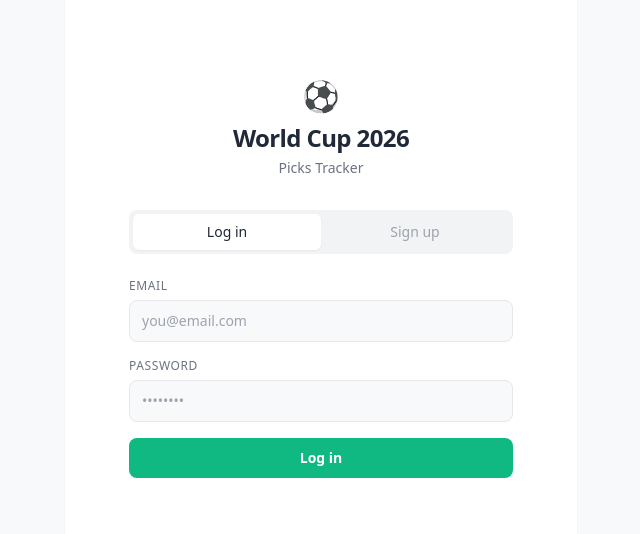
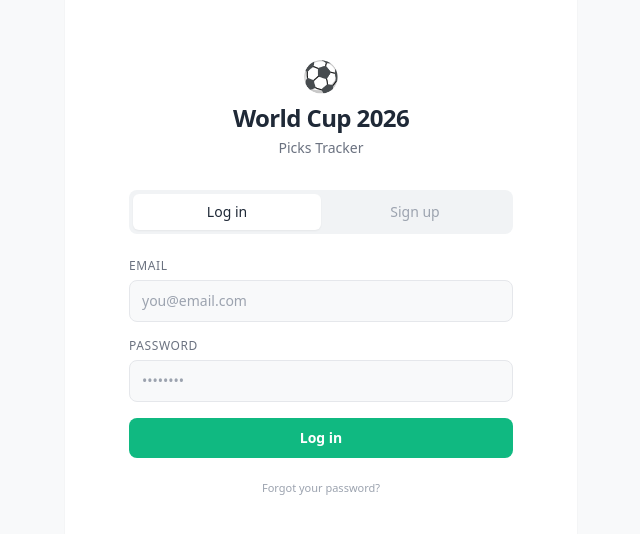
Before and after one commit to jamesjimjimbo/wc2026-picks, a Next.js app: page / in a window 1280 px wide. Shown: the part 122-656 px from the top of the page, without its empty margins (319-959 px from the left). Built offline with nearby package versions, Linux system fonts and the light colour scheme; no server answers.

Commit message:
Update AuthForm.js

```diff
--- a/src/components/AuthForm.js
+++ b/src/components/AuthForm.js
@@ -4,8 +4,8 @@ import { useState } from 'react';
 import { useAuth } from './AuthProvider';
 
 export default function AuthForm() {
-  const { signIn, signUp } = useAuth();
-  const [mode, setMode] = useState('login'); // login or signup
+  const { signIn, signUp, resetPassword } = useAuth();
+  const [mode, setMode] = useState('login'); // login, signup, forgot, reset_sent
   const [email, setEmail] = useState('');
   const [password, setPassword] = useState('');
   const [displayName, setDisplayName] = useState('');
@@ -27,6 +27,10 @@ export default function AuthForm() {
       const { error: err } = await signUp(email, password, displayName.trim());
       if (err) setError(err.message);
       else setSignupSuccess(true);
+    } else if (mode === 'forgot') {
+      const { error: err } = await resetPassword(email);
+      if (err) setError(err.message);
+      else setMode('reset_sent');
     } else {
       const { error: err } = await signIn(email, password);
       if (err) setError(err.message);
@@ -54,6 +58,26 @@ export default function AuthForm() {
     );
   }
 
+  if (mode === 'reset_sent') {
+    return (
+      <div className="min-h-screen flex flex-col items-center justify-center px-6">
+        <div className="w-full max-w-sm text-center">
+          <div className="text-4xl mb-4">✉️</div>
+          <h2 className="text-xl font-semibold text-text-primary mb-2">Check your email</h2>
+          <p className="text-sm text-text-secondary mb-6">
+            We sent a password reset link to <strong>{email}</strong>. Click it to set a new password.
+          </p>
+          <button
+            onClick={() => { setMode('login'); setError(''); }}
+            className="text-sm text-brand-green font-medium hover:underline"
+          >
+            Back to login
+          </button>
+        </div>
+      </div>
+    );
+  }
+
   return (
     <div className="min-h-screen flex flex-col items-center justify-center px-6">
       <div className="w-full max-w-sm">
@@ -67,6 +91,7 @@ export default function AuthForm() {
         </div>
 
         {/* Tab toggle */}
+        {mode !== 'forgot' && (
           <div className="flex bg-surface-tertiary rounded-lg p-1 mb-6">
             <button
               onClick={() => { setMode('login'); setError(''); }}
@@ -89,6 +114,14 @@ export default function AuthForm() {
               Sign up
             </button>
           </div>
+        )}
+
+        {mode === 'forgot' && (
+          <div className="text-center mb-6">
+            <p className="text-sm font-semibold text-text-primary">Reset Password</p>
+            <p className="text-xs text-text-muted mt-1">Enter your email and we'll send a reset link</p>
+          </div>
+        )}
 
         <form onSubmit={handleSubmit} className="space-y-4">
           {mode === 'signup' && (
@@ -121,6 +154,7 @@ export default function AuthForm() {
             />
           </div>
 
+          {mode !== 'forgot' && (
             <div>
               <label className="block text-xs font-medium text-text-secondary mb-1.5 uppercase tracking-wider">
                 Password
@@ -135,6 +169,7 @@ export default function AuthForm() {
                 minLength={6}
               />
             </div>
+          )}
 
           {error && (
             <div className="bg-red-50 text-red-600 text-xs rounded-lg px-3 py-2">
@@ -147,9 +182,32 @@ export default function AuthForm() {
             disabled={loading}
             className="w-full py-2.5 bg-brand-green text-white text-sm font-semibold rounded-lg hover:bg-brand-green-dark transition-colors disabled:opacity-50"
           >
-            {loading ? 'Loading...' : mode === 'login' ? 'Log in' : 'Create account'}
+            {loading ? 'Loading...' : mode === 'login' ? 'Log in' : mode === 'signup' ? 'Create account' : 'Send reset link'}
           </button>
         </form>
+
+        {/* Forgot password link */}
+        {mode === 'login' && (
+          <div className="text-center mt-4">
+            <button
+              onClick={() => { setMode('forgot'); setError(''); }}
+              className="text-[11px] text-text-muted hover:text-brand-green transition-colors"
+            >
+              Forgot your password?
+            </button>
+          </div>
+        )}
+
+        {mode === 'forgot' && (
+          <div className="text-center mt-4">
+            <button
+              onClick={() => { setMode('login'); setError(''); }}
+              className="text-[11px] text-text-muted hover:text-brand-green transition-colors"
+            >
+              Back to login
+            </button>
+          </div>
+        )}
       </div>
     </div>
   );
```
Lines whose indentation alone changed are shown as unchanged.
